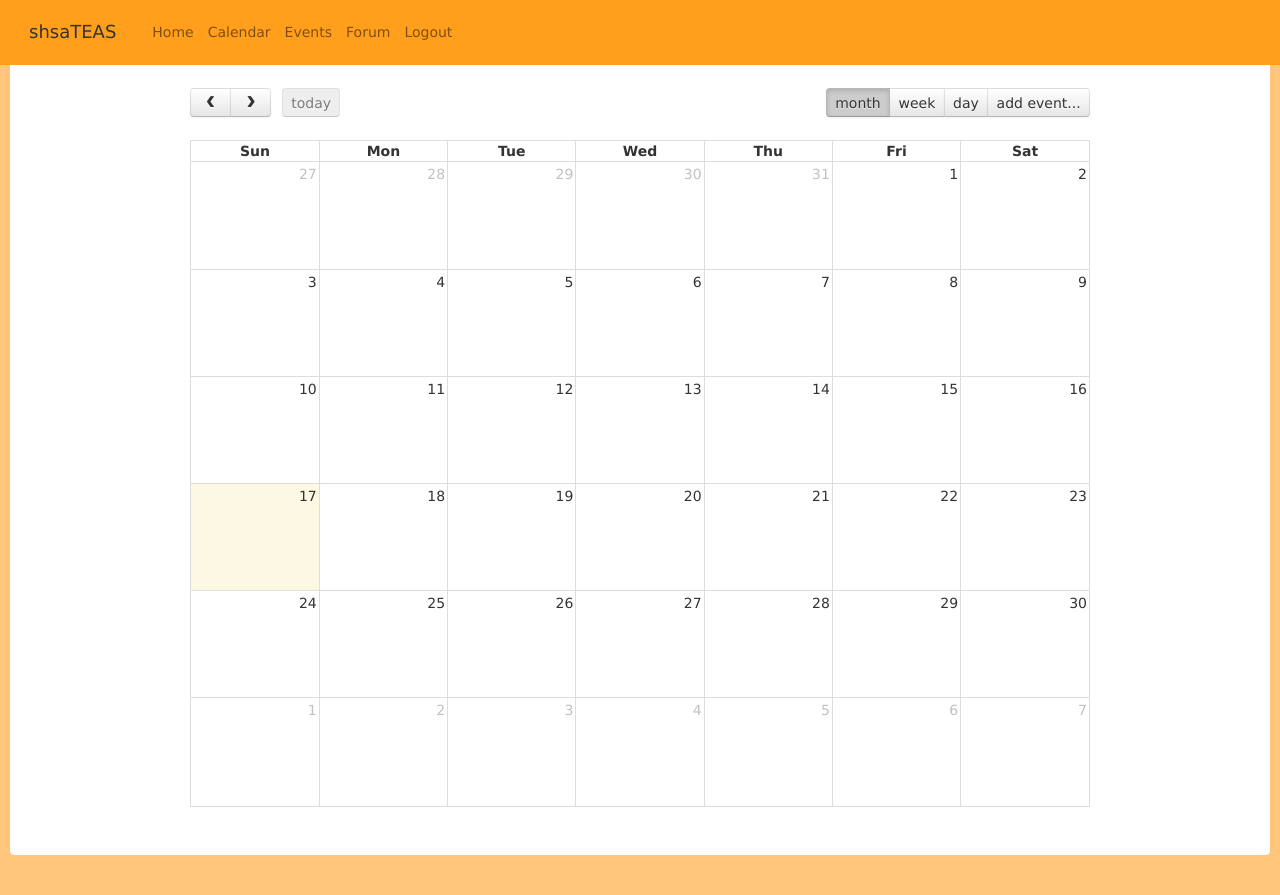
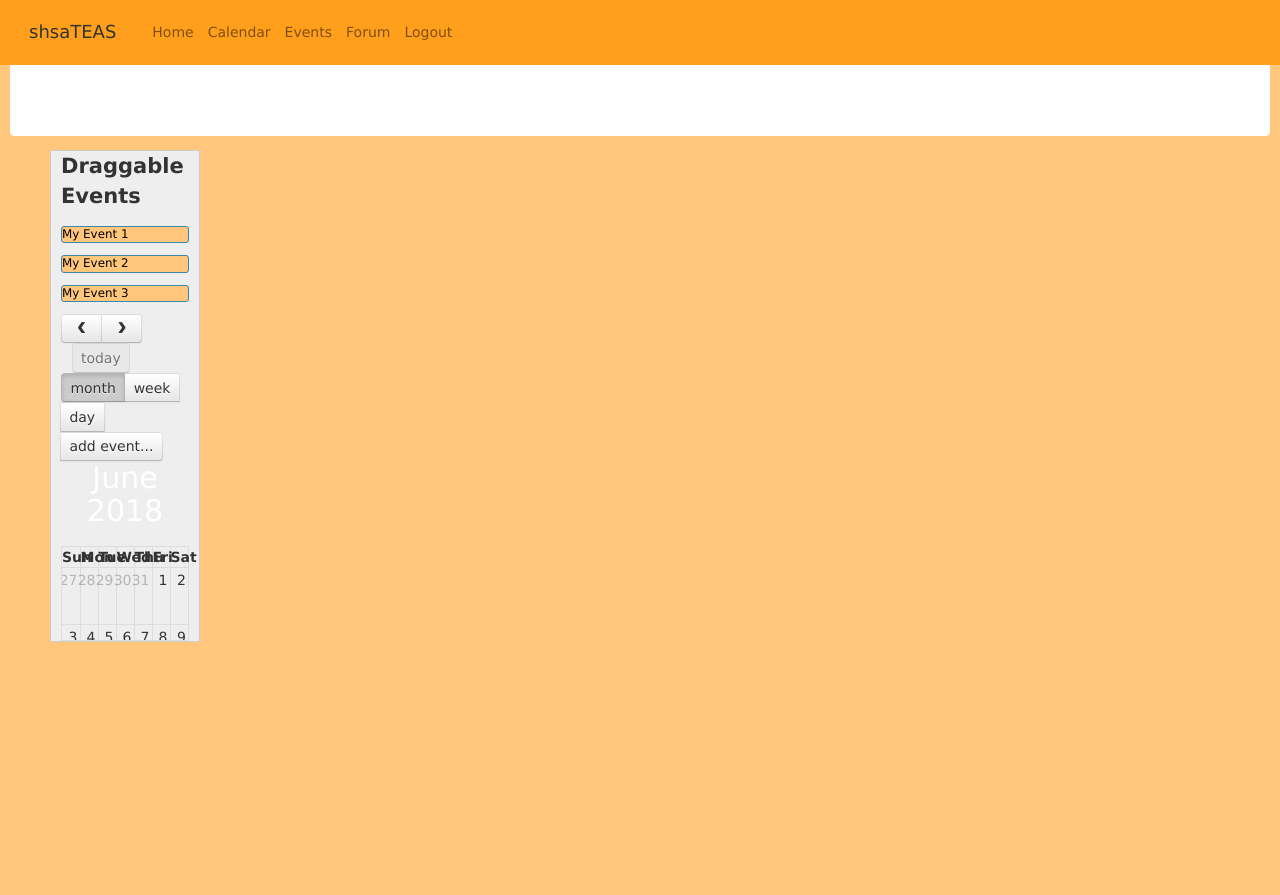
Before and after one commit to MrEricL/shsaTEAS, a Flask app: template templates/calendar.html in a window 1280 px wide. After the commit the page ends 642 px from the top, so only its background shows below. Run offline with Flask 2, Linux system fonts and the light colour scheme; the template is opened without the code that fills it, so the values that code supplies are empty; parts of the project's set-up code (start-up, migrations or seed data) failed here and were passed over; some libraries are stand-ins or nearby versions.

Commit message:
Added calendar sidebar

```diff
--- a/templates/calendar.html
+++ b/templates/calendar.html
@@ -293,6 +293,15 @@ $('#calendar').fullCalendar('refetchEvents');
 </style>
 </head>
 <body>
-	<div id='calendar'></div>
+  <div id='external-events'>
+    <p>
+      <strong>Draggable Events</strong>
+    </p>
+    <div class='fc-event'>My Event 1</div>
+    <div class='fc-event'>My Event 2</div>
+    <div class='fc-event'>My Event 3</div>
+    <div id='calendar'></div>
+  </div>
+  </div>
 </body>
 </html>
```
